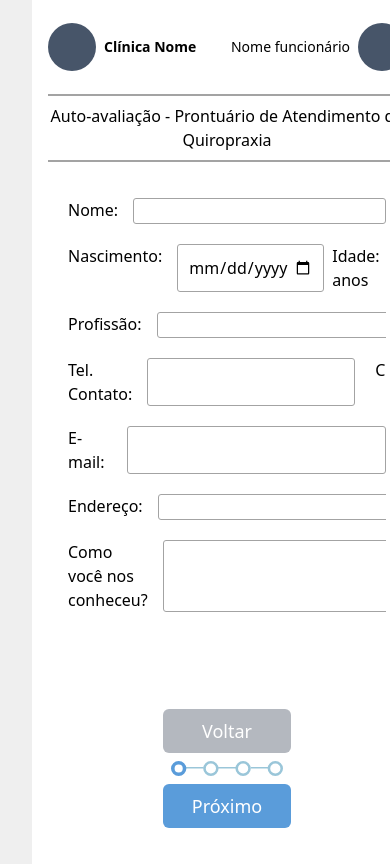
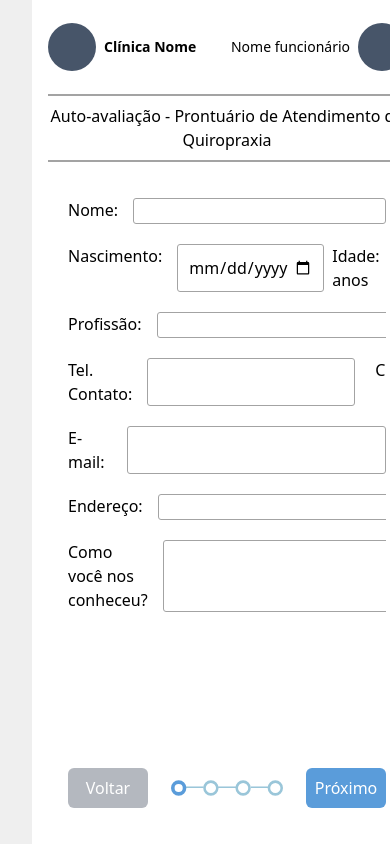
Before and after one commit to maurelio631/Prontu, a React (Vite) app: page / in a window 390 px wide. Shown: the top 864 px of the page. Built offline with nearby package versions, Linux system fonts and the light colour scheme.

Commit message:
ajuste responsividade - navegação entre etapas

```diff
--- a/src/components/Form.jsx
+++ b/src/components/Form.jsx
@@ -65,15 +65,15 @@ export function Form() {
     };
 
     return (
-        <main className="p-9 flex flex-col justify-between relative min-h-[calc(100vh-142px)]">
+        <main className="p-9 flex flex-col justify-between relative min-h-[calc(100vh-162px)] min-[470px]:min-h-[calc(100vh-142px)]">
 
             <form className="max-h-[calc(100vh-270px)] overflow-y-auto ">
                 {getCompStep()}
             </form>
 
-            <div className="flex w-full  flex-col items-center gap-2 min-[470px]:flex-row min-[470px]:justify-between min-[470px]:pt-3 min-[470px]:gap-0">
+            <div className="flex w-full flex-row justify-between pt-3 gap-0">
                 <button
-                    className={`text-lg text-white py-2 w-full max-w-32 rounded-md ${step === 1  ? 'bg-gray-500/50 cursor-not-allowed' : 'bg-azul-principal'}`}
+                    className={`w-full text-white rounded-md py-2 max-w-20 text-base min-[470px]:text-lg min-[470px]:max-w-32  ${step === 1  ? 'bg-gray-500/50 cursor-not-allowed' : 'bg-azul-principal'}`}
                     onClick={() => retornaStep()}
                     disabled={step === 1}
                 >
@@ -83,7 +83,7 @@ export function Form() {
                 <ViewStep step={step} />
 
                 <button
-                    className={`text-lg text-white py-2 w-full max-w-32 rounded-md ${step === 4 ? 'bg-verde-claro' : 'bg-azul-principal'}`}
+                    className={`w-full text-white rounded-md py-2 max-w-20 text-base min-[470px]:text-lg min-[470px]:max-w-32  ${step === 4 ? 'bg-verde-claro' : 'bg-azul-principal'}`}
                     onClick={() => concluiStep()}
                 >
                     {step === 4 ? 'Concluir' : 'Próximo'}
```
